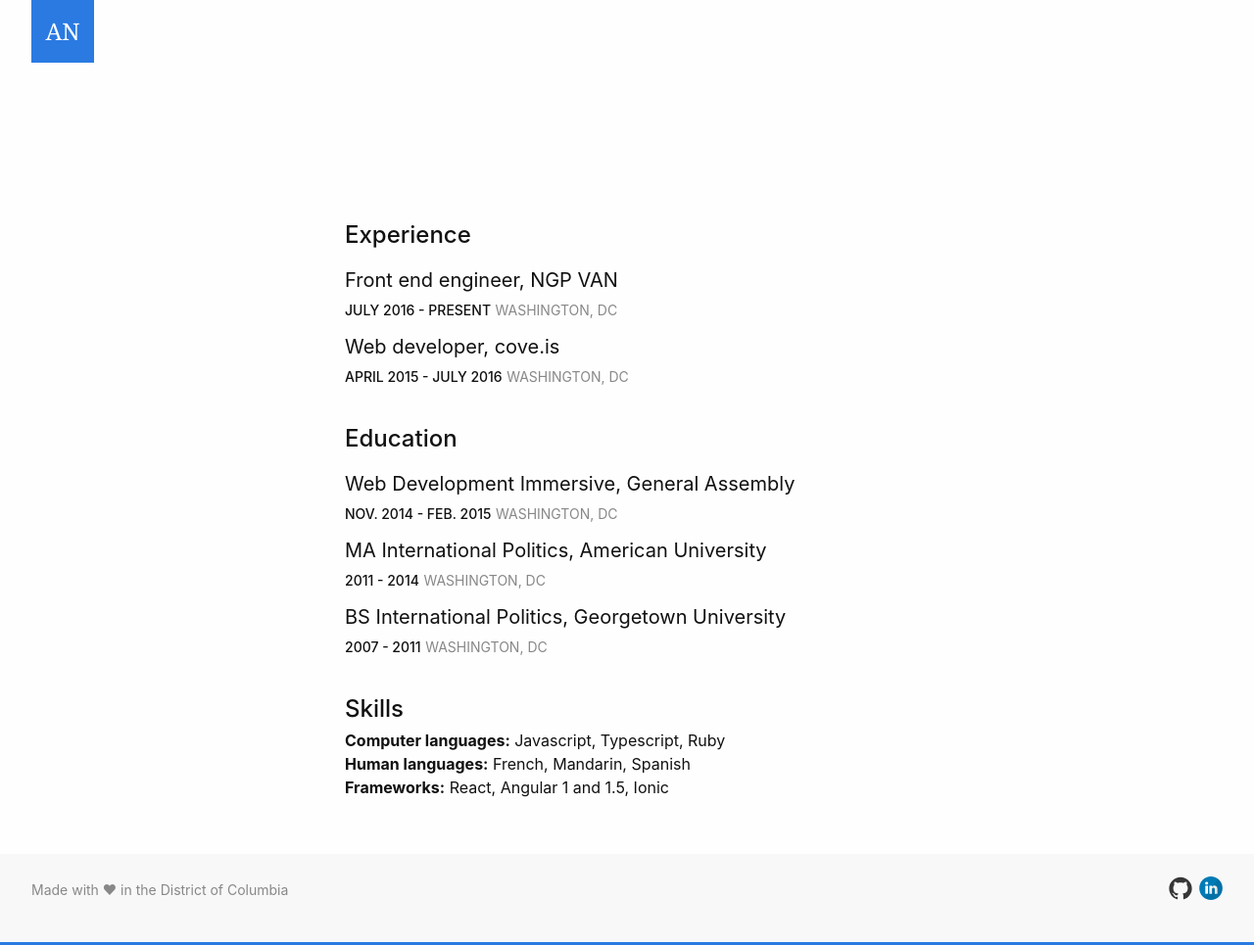
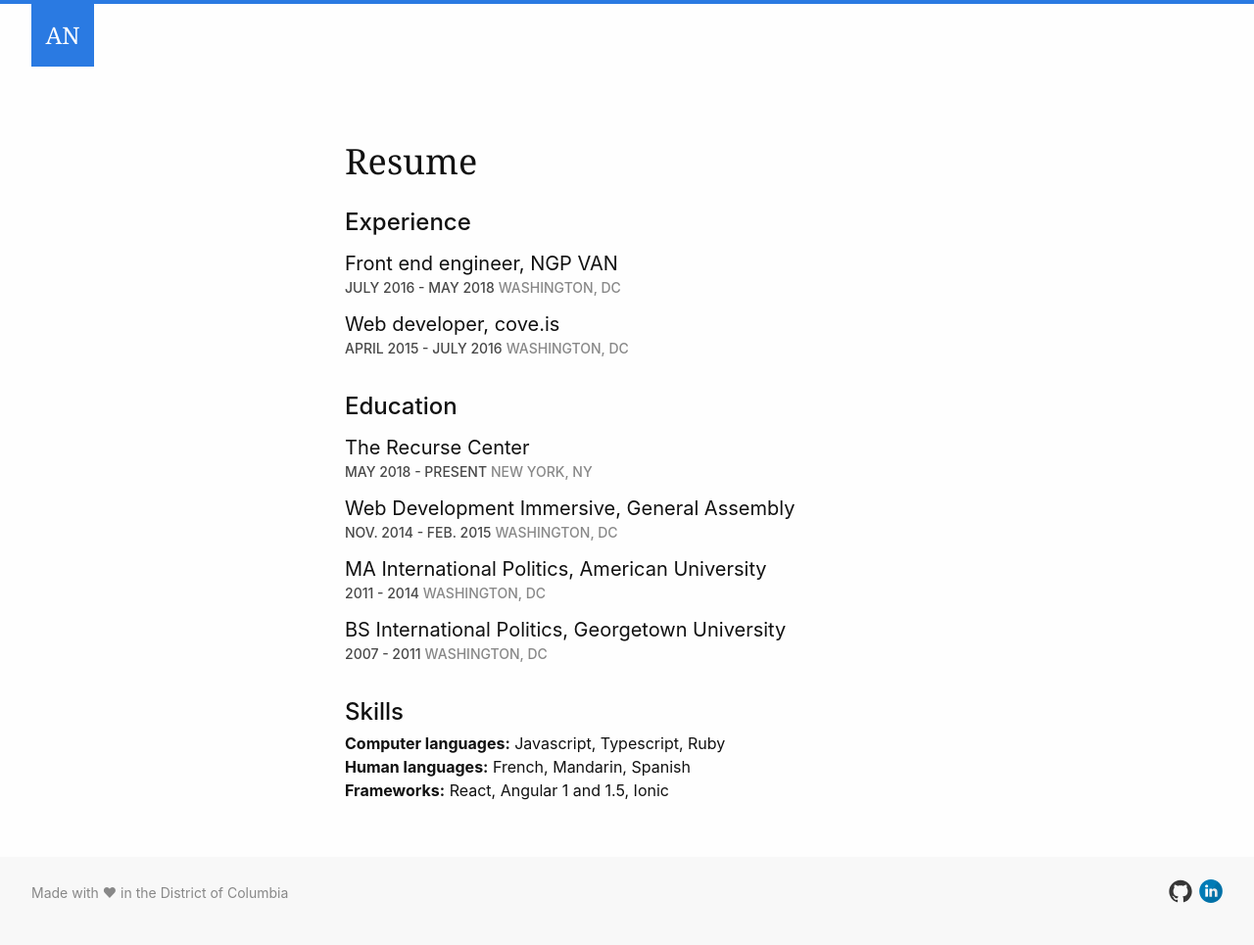
Before and after one commit to auroranou/auroranou.github.io, a Jekyll site: the page built from resume/index.html, in a window 1280 px wide. Shown: the whole page at 98% size. Built offline with Jekyll 4.4.1, drawn with Linux system fonts in a browser that asks for light colours.

Commit message:
extensive stylesheet cleanup + better class names for typography; update resume page to use new classes

```diff
--- a/_sass/_base.scss
+++ b/_sass/_base.scss
@@ -2,7 +2,7 @@
   box-sizing: border-box;
 }
 
-*, *:before, *:after {
+*, *::before, *::after {
   box-sizing: inherit;
 }
 
@@ -10,7 +10,6 @@
 * Reset some basic elements
 */
 body {
-  background-color: $accent-color;
   color: $text-color;
   font-family: $font-family-sans;
   font-feature-settings: "kern" 1;
@@ -51,16 +50,18 @@
   font-weight: $font-weight-base;
   line-height: 1;
   margin-bottom: 0.5rem;
-  padding-top: 1rem;
+  padding-top: 0.75rem;
 }
 
 h1 {
   font-size: 2.25rem;
+  padding-top: 1rem;
 }
 
 h2 {
   font-size: 1.5rem;
   font-weight: 500;
+  padding-top: 1rem;
 }
 
 h3 {
--- a/_sass/_footer.scss
+++ b/_sass/_footer.scss
@@ -22,7 +22,7 @@
 
 @include media-query($mobile) {
   .footer{
-    padding-right: 1rem;
+    padding: 1rem;
 
     &__nav {
       font-size: var(--font-size-small);
--- a/_sass/_layout.scss
+++ b/_sass/_layout.scss
@@ -5,7 +5,7 @@
                          "content-padding-left content content-padding-right"
                          "footer footer footer";
     grid-template-columns: 1fr 40rem 1fr;
-    grid-template-rows: 20vh 1fr 10vh;
+    grid-template-rows: 10vh 1fr 10vh;
   }
 
   .header {
@@ -13,8 +13,11 @@
   }
 
   .page__content {
+    display: flex;
     grid-area: content;
-    min-height: 70vh;
+    flex-flow: column nowrap;
+    justify-content: center;
+    min-height: 80vh;
   }
 
   .footer {
--- a/_sass/_page.scss
+++ b/_sass/_page.scss
@@ -1,31 +1,63 @@
 .page {
   background-color: $body-color;
+  border-top: 4px solid $accent-color;
 }
 
 .page__content {
   padding: 2rem;
 }
 
-.intro {
-  border-bottom: 1px solid $gray-light;
+.page__title {
+  @extend h1;
   font-family: $font-family-serif;
   line-height: 1.25;
+  margin-bottom: 0.75rem;
+}
+
+.article {
+  margin-bottom: 1rem;
+
+  &__title {
+    @extend h2;
+  }
+}
+
+/* Only used on home page */
+.intro {
+  @extend .page__title;
+  border-bottom: 1px solid $gray-light;
   margin-bottom: 0.5em;
   padding-bottom: 0.5em;
 }
 
 .section {
-  margin: 0 auto 1.5rem;
+  margin-bottom: 0.75rem;
+
+  &__title {
+    @extend h3;
+  }
+
+  &__subtitle {
+    @extend h4;
+    font-size: var(--font-size-small);
+    text-transform: uppercase;
+  }
+
+  &__title + .section__subtitle {
+    padding-top: 0;
+  }
 
   &__link {
     font-family: $font-family-sans;
-    font-size: var(--font-size-small);
     font-weight: 500;
-    text-transform: uppercase;
 
-    &:after {
+    &::after {
       height: 1px;
     }
+  }
+
+  &__link + .section__link {
+    margin-left: 0.25rem;
   }
 
   &__link--secondary {
@@ -38,42 +70,20 @@
       color: $gray;
     }
 
-    &:after {
+    &::after {
       background-color: $gray-light;
     }
 
     &:hover {
-      &:after {
+      &::after {
         background-color: $gray;
       }
-    }
-  }
-
-  &__subtitle {
-    display: inline-block;
-
-    & + .section__link {
-      margin-left: 0.5rem;
     }
   }
 }
 
 @include media-query($mobile) {
-  .section--intro {
-    margin-top: 2.25rem;
-    transform: none;
-  }
-
-  .section--resume {
-    margin-top: 2.25rem;
-  }
-
-  .section__title,
-  .section__subtitle {
-    display: block;
-  }
-
-  .section__subtitle + .section__link {
-    margin-left: 0;
+  .intro {
+    font-size: 2rem;
   }
 }
--- a/_sass/_utility.scss
+++ b/_sass/_utility.scss
@@ -1,3 +1,8 @@
+.bulleted {
+  list-style-type: initial;
+  margin-left: 2rem;
+}
+
 .caps {
   text-transform: uppercase;
 }
@@ -26,8 +31,16 @@
   display: none;
 }
 
+.semibold {
+  font-weight: 500;
+}
+
 .text-center {
   text-align: center;
+}
+
+.text-secondary {
+  color: $gray-light;
 }
 
 .hide-mobile {
--- a/resume/index.html
+++ b/resume/index.html
@@ -6,40 +6,68 @@
 weight: 3
 ---
 
-
-<article class='section section--resume'>
-  <h2 class='section__title'>Experience</h2>
-
-  <h3 class='section_subtitle'>Front end engineer, NGP VAN</h3>
-  <span class='section__link'>July 2016 - present</span>
-  <span class='section__link section__link--secondary'>Washington, DC</span>
-
-  <h3 class='section_subtitle'>Web developer, cove.is</h3>
-  <span class='section__link'>April 2015 - July 2016</span>
-  <span class='section__link section__link--secondary'>Washington, DC</span>
+<header>
+  <h1 class='page__title'>Resume</h1>
+</header>
+<article class='article'>
+  <h2 class='article__title'>Experience</h2>
+  <section>
+    <h3 class='section__title'>Front end engineer, NGP VAN</h3>
+    <h4 class='section__subtitle'>
+      <span class='semibold'>July 2016 - May 2018</span>
+      <span class='semibold text-secondary'>Washington, DC</span>
+    </h4>
+    <ul class='bulleted'>
+    </ul>
+  </section>
+  <section>
+    <h3 class='section__title'>Web developer, cove.is</h3>
+    <h4 class='section__subtitle'>
+      <span class='semibold'>April 2015 - July 2016</span>
+      <span class='semibold text-secondary'>Washington, DC</span>
+    </h4>
+  </section>
 </article>
 
-<article class='section'>
-  <h2 class='section__title'>Education</h2>
-
-  <h3 class='section_subtitle'>Web Development Immersive, General Assembly</h3>
-  <span class='section__link'>Nov. 2014 - Feb. 2015</span>
-  <span class='section__link section__link--secondary'>Washington, DC</span>
-
-  <h3 class='section_subtitle'>MA International Politics, American University</h3>
-  <span class='section__link'>2011 - 2014</span>
-  <span class='section__link section__link--secondary'>Washington, DC</span>
-
-  <h3 class='section_subtitle'>BS International Politics, Georgetown University</h3>
-  <span class='section__link'>2007 - 2011</span>
-  <span class='section__link section__link--secondary'>Washington, DC</span>
+<article class='article'>
+  <h2 class='article__title'>Education</h2>
+  <section>
+    <h3 class='section__title'>The Recurse Center</h3>
+    <h4 class='section__subtitle'>
+      <span class='semibold'>May 2018 - Present</span>
+      <span class='semibold text-secondary'>New York, NY</span>
+    </h4>
+  </section>
+  <section>
+    <h3 class='section__title'>Web Development Immersive, General Assembly</h3>
+    <h4 class='section__subtitle'>
+      <span class='semibold'>Nov. 2014 - Feb. 2015</span>
+      <span class='semibold text-secondary'>Washington, DC</span>
+    </h4>
+  </section>
+  <section>
+    <h3 class='section__title'>MA International Politics, American University</h3>
+    <h4 class='section__subtitle'>
+      <span class='semibold'>2011 - 2014</span>
+      <span class='semibold text-secondary'>Washington, DC</span>
+    </h4>
+  </section>
+  <section>
+    <h3 class='section__title'>BS International Politics, Georgetown University</h3>
+    <h4 class='section__subtitle'>
+      <span class='semibold'>2007 - 2011</span>
+      <span class='semibold text-secondary'>Washington, DC</span>
+    </h4>
+  </section>
 </article>
 
-<article class='section'>
-  <h2 class='section__title'>Skills</h2>
-  <ul>
-    <li><b>Computer languages:</b> Javascript, Typescript, Ruby</li>
-    <li><b>Human languages:</b> French, Mandarin, Spanish</li>
-    <li><b>Frameworks:</b> React, Angular 1 and 1.5, Ionic</li>
-  </ul>
+<article class='article'>
+  <h2 class='article__title'>Skills</h2>
+  <section>
+    <ul>
+      <li><b>Computer languages:</b> Javascript, Typescript, Ruby</li>
+      <li><b>Human languages:</b> French, Mandarin, Spanish</li>
+      <li><b>Frameworks:</b> React, Angular 1 and 1.5, Ionic</li>
+    </ul>
+  </section>
 </article>
```
